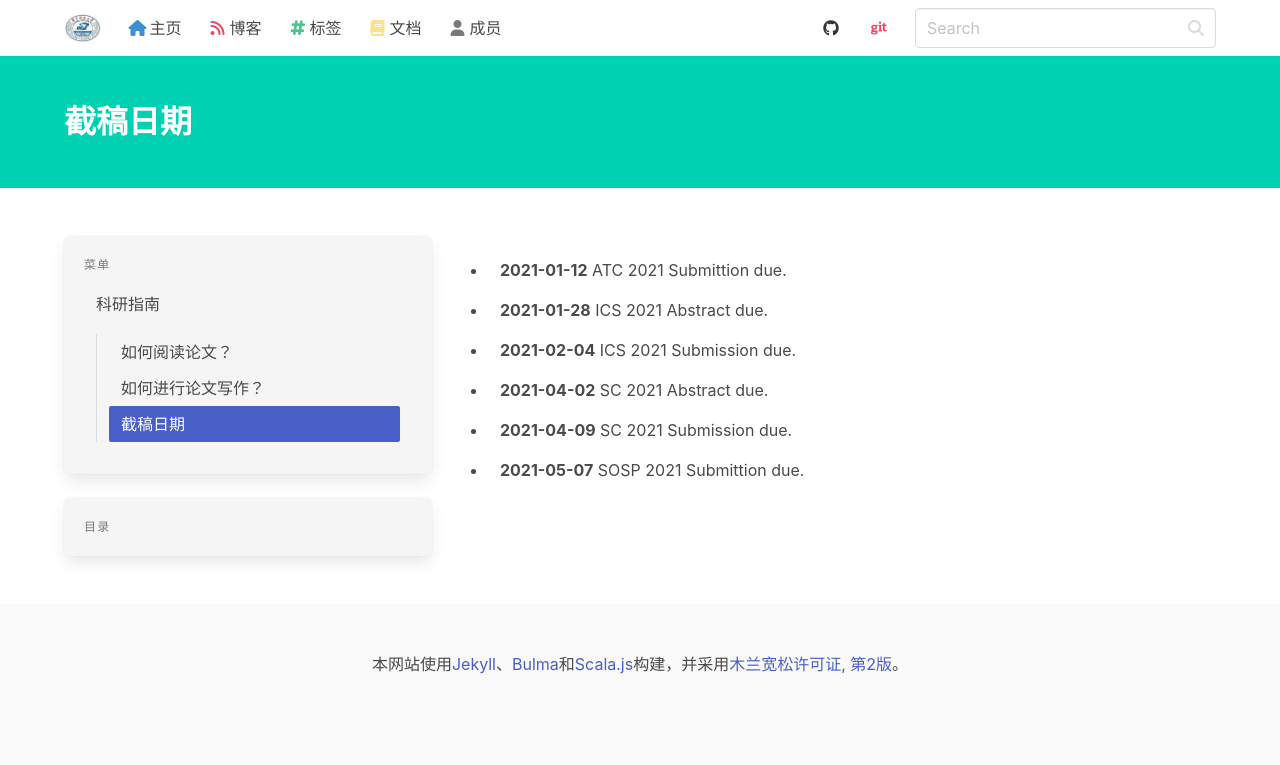
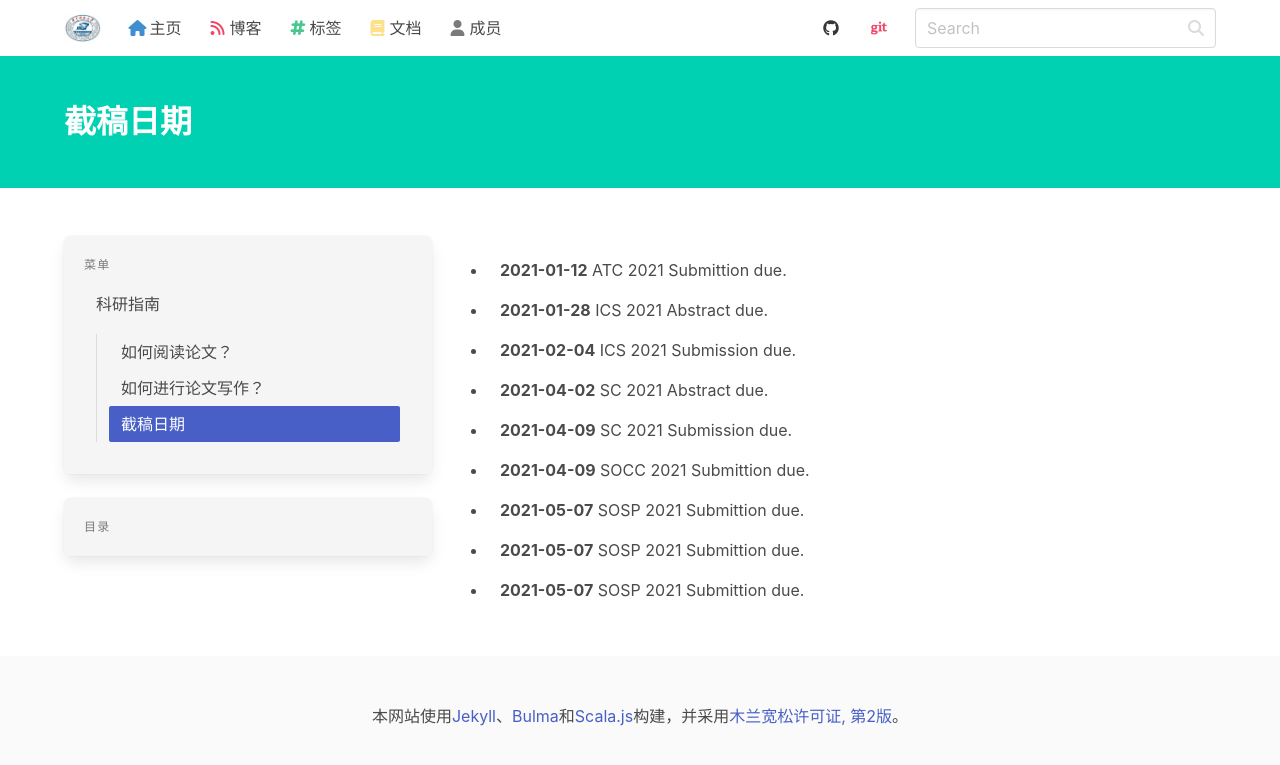
Before and after one commit to haslaboratory/haslaboratory.github.io, a Jekyll site: the page built from _docs/research/deadlines.html, in a window 1280 px wide. Shown: the top 765 px of the page. Built offline with Jekyll 4.4.1, drawn with Linux system fonts in a browser that asks for light colours; nearby versions of some CDN libraries; library files that are not in the unit come from our copies.

Commit message:
add socc

```diff
--- a/_data/deadlines.yml
+++ b/_data/deadlines.yml
@@ -27,3 +27,18 @@
   description: Submittion due.
   deadline: 2021-05-07
   url: https://sosp2021.mpi-sws.org/cfp.html
+
+- conference: SOSP 2021
+  description: Submittion due.
+  deadline: 2021-05-07
+  url: https://sosp2021.mpi-sws.org/cfp.html
+
+- conference: SOCC 2021
+  description: Submittion due.
+  deadline: 2021-04-09
+  url: https://www.ieee-socc.org/images/stories/socc2021/pdf/cfp-socc2021.pdf
+
+- conference: SOSP 2021
+  description: Submittion due.
+  deadline: 2021-05-07
+  url: https://sosp2021.mpi-sws.org/cfp.html
```
